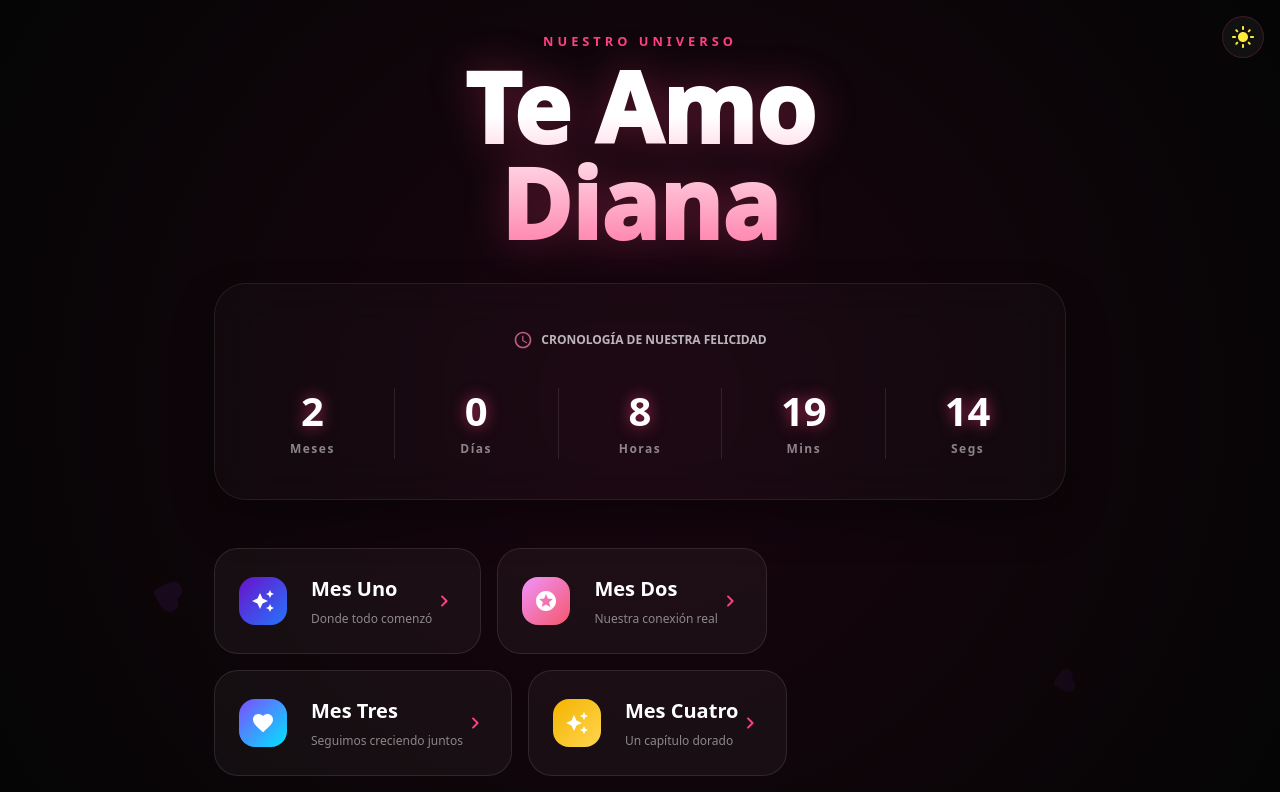
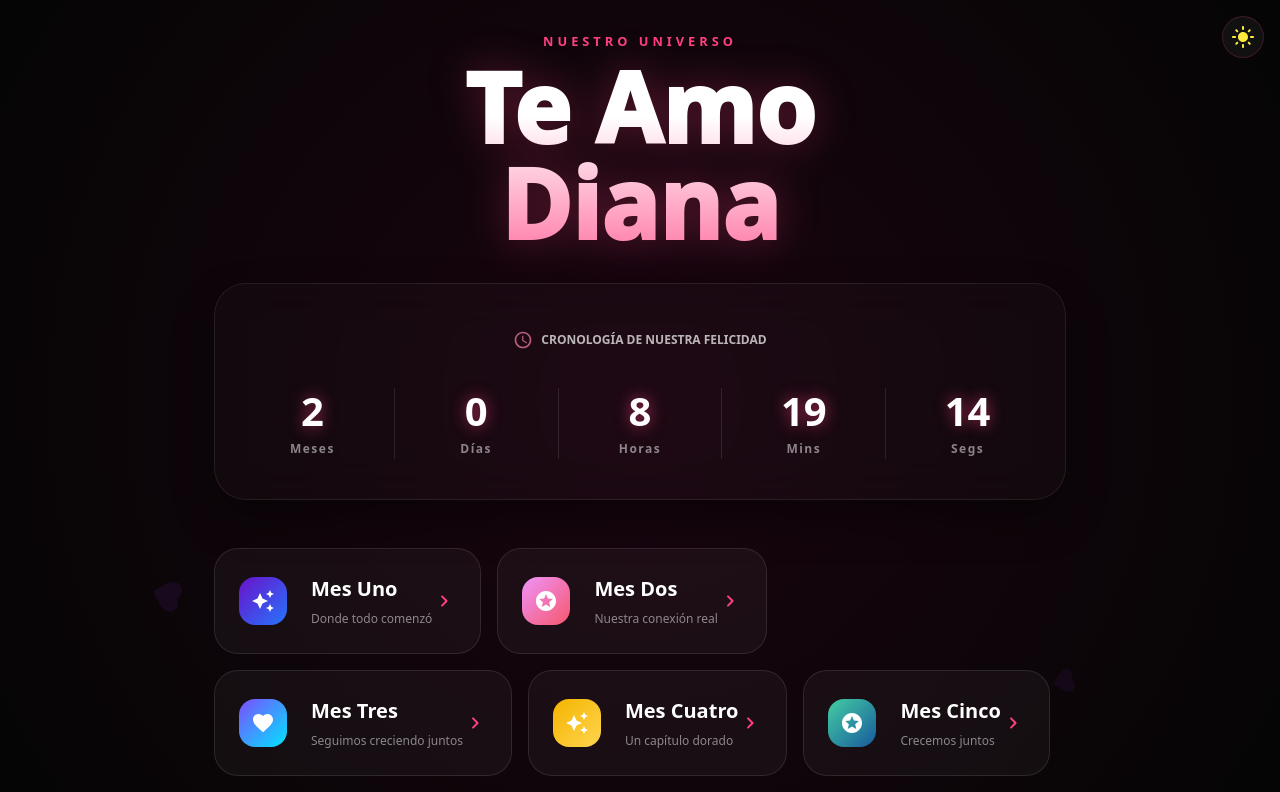
Before and after one commit to eithanmv/Diana, a React (Vite) app: page / in a window 1280 px wide. Shown: the top 792 px of the page. Built offline with nearby package versions, Linux system fonts and the light colour scheme.

Commit message:
Te amo 5.

```diff
--- a/src/pages/principal/App.jsx
+++ b/src/pages/principal/App.jsx
@@ -319,7 +319,7 @@ function Home({ mode, toggleMode }) {
             {
               path: "/mes5",
               label: "Mes Cinco",
-              desc: "Seguimos escribiendo nuestra historia",
+              desc: "Crecemos juntos ",
               icon: <Stars />,
               color: "linear-gradient(135deg, #43cea2 0%, #185a9d 100%)"
             },
```
